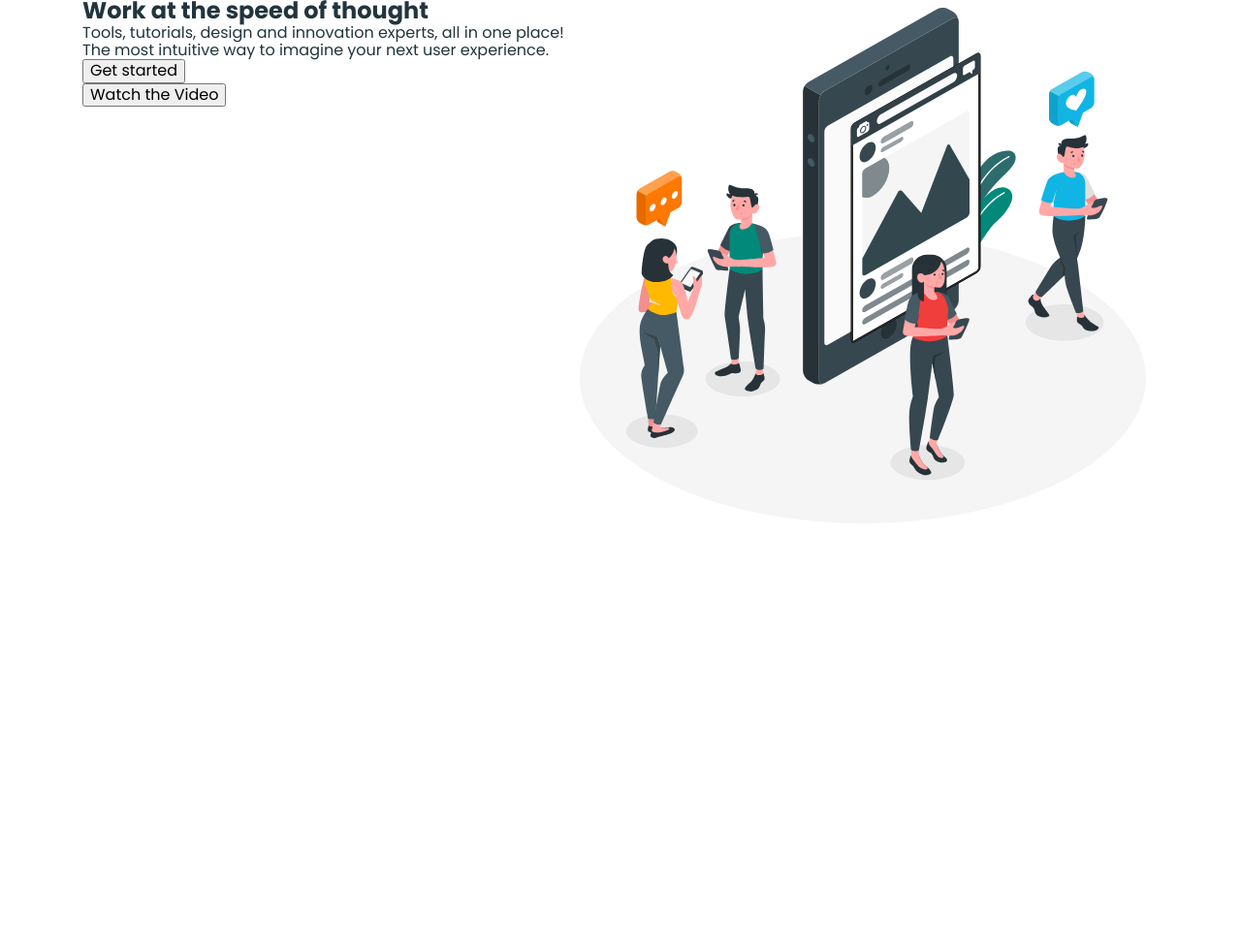
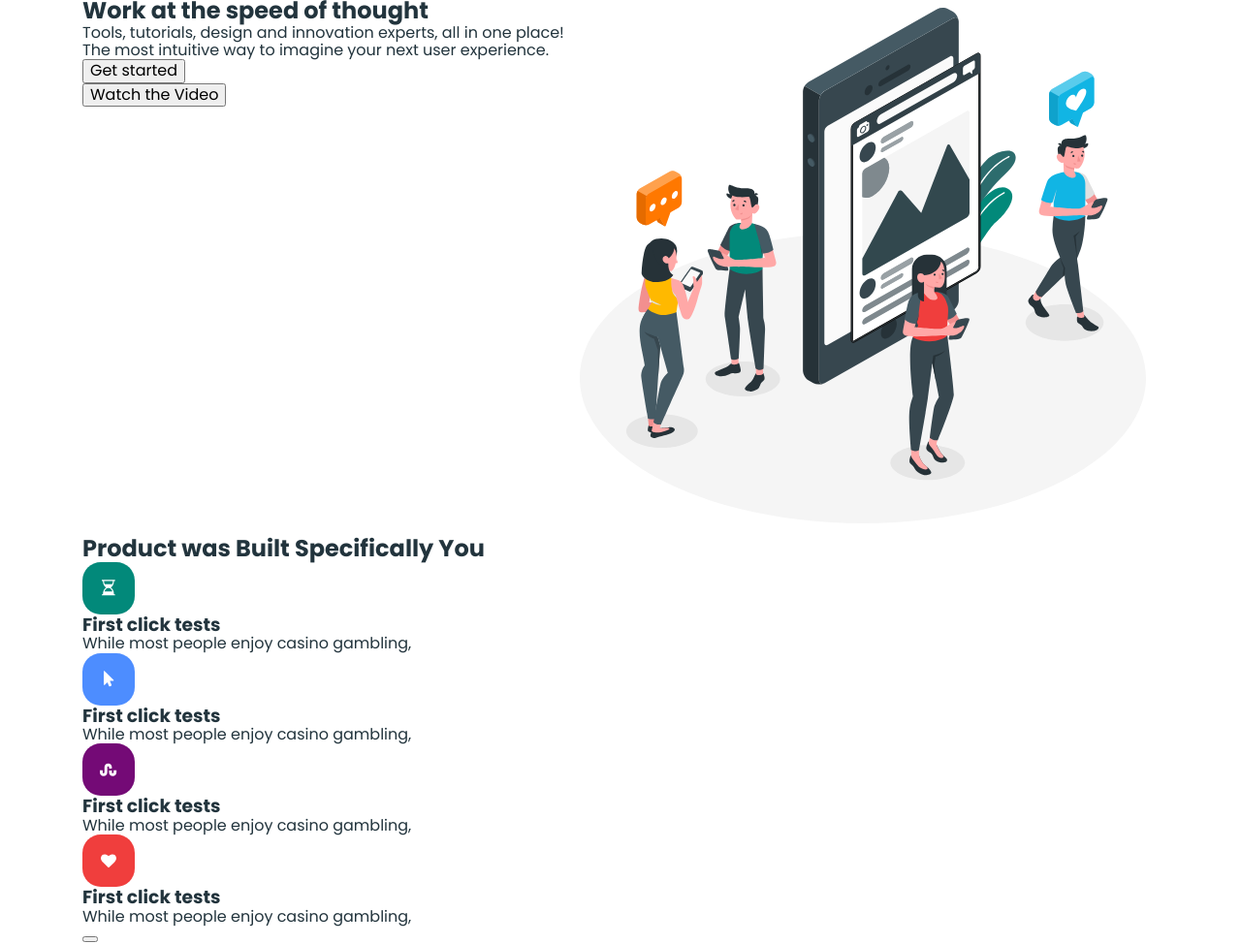
Before and after one commit to DashaLyman/118-fs-blended-group-1-2, a plain HTML site: page index.html in a window 1280 px wide. Shown: the part 83-1057 px from the top of the page at 97% size. Before the commit the page ends 800 px from the top, so only its background shows below. Drawn offline with nearby package versions, Linux system fonts and the light colour scheme.

Commit message:
add icons

```diff
--- a/css/styles.css
+++ b/css/styles.css
@@ -103,7 +103,55 @@ button {
         border-color: transparent;
 }
 
+.hero-container {
+        display: flex;
+}
+/*
+.product-box {
+        display: flex;
+        align-items: center;
+        justify-content: center;
+        border-radius: 19px;
+        width: 54px;
+        height: 54px;
+}
 
-.hero-container {
-  display: flex;
+.product-item:nth-child(1) .product-box {
+        background-color: #02897a;
 }
+.product-item:nth-child(2) .product-box {
+        background-color: #4d8dff;
+}
+.product-item:nth-child(3) .product-box {
+        background-color: #740a76;
+}
+.product-item:nth-child(4) .product-box {
+        background-color: #f03e3d;
+} */
+
+.product-item-title::before {
+        content: "";
+        display: block;
+        border-radius: 19px;
+        width: 54px;
+        height: 54px;
+        background-repeat: no-repeat;
+        background-position: center;
+}
+
+.product-item:nth-child(1) .product-item-title::before {
+        background-color: #02897a;
+        background-image: url(../images/icon-1.svg);
+}
+.product-item:nth-child(2) .product-item-title::before {
+        background-color: #4d8dff;
+        background-image: url(../images/icon-2.svg);
+}
+.product-item:nth-child(3) .product-item-title::before {
+        background-color: #740a76;
+        background-image: url(../images/icon-3.svg);
+}
+.product-item:nth-child(4) .product-item-title::before {
+        background-color: #f03e3d;
+        background-image: url(../images/icon-4.svg);
+}
--- a/index.html
+++ b/index.html
@@ -57,6 +57,76 @@
       </div>
     </section>
 
+    <!-- <section>
+      <div class="container">
+        <h2>Product  was Built Specifically for You</h2>
+        <ul>
+          <li class="product-item">
+            <div class="product-box">
+              <svg width="11" height="18">
+                <use href="./images/icons.svg#icon-cursor"></use>
+              </svg>
+            </div>
+            <h3>First click tests</h3>
+            <p>While most people enjoy casino gambling,</p>
+          </li>
+          <li class="product-item">
+            <div class="product-box">
+              <svg width="18" height="18">
+                <use href="./images/icons.svg#icon-wave"></use>
+              </svg>
+            </div>
+             <h3>First click tests</h3>
+            <p>While most people enjoy casino gambling,</p>
+          </li>
+          <li class="product-item">
+            <div class="product-box">
+              <svg width="16" height="18">
+                <use href="./images/icons.svg#icon-heart"></use>
+              </svg>
+            </div>
+             <h3>First click tests</h3>
+            <p>While most people enjoy casino gambling,</p>
+          </li>
+          <li class="product-item">
+            <div class="product-box">
+              <svg width="14" height="18">
+                <use href="./images/icons.svg#icon-clock"></use>
+              </svg>
+            </div>
+             <h3>First click tests</h3>
+            <p>While most people enjoy casino gambling,</p>
+          </li>
+        </ul>
+        <button></button>
+      </div>
+    </section> -->
+
+    <section>
+      <div class="container">
+        <h2>Product  was Built Specifically You</h2>
+        <ul>
+          <li class="product-item">
+            <h3 class="product-item-title">First click tests</h3>
+            <p>While most people enjoy casino gambling,</p>
+          </li>
+          <li class="product-item">
+             <h3 class="product-item-title">First click tests</h3>
+            <p>While most people enjoy casino gambling,</p>
+          </li>
+          <li class="product-item">
+             <h3 class="product-item-title">First click tests</h3>
+            <p>While most people enjoy casino gambling,</p>
+          </li>
+          <li class="product-item">
+             <h3 class="product-item-title">First click tests</h3>
+            <p>While most people enjoy casino gambling,</p>
+          </li>
+        </ul>
+        <button></button>
+      </div>
+    </section>
+
   </main>
 
 
```
Also changed, not shown: images/icon-1.svg (added), images/icon-2.svg (added), images/icon-3.svg (added), images/icon-4.svg (added), images/icons.svg (added).
